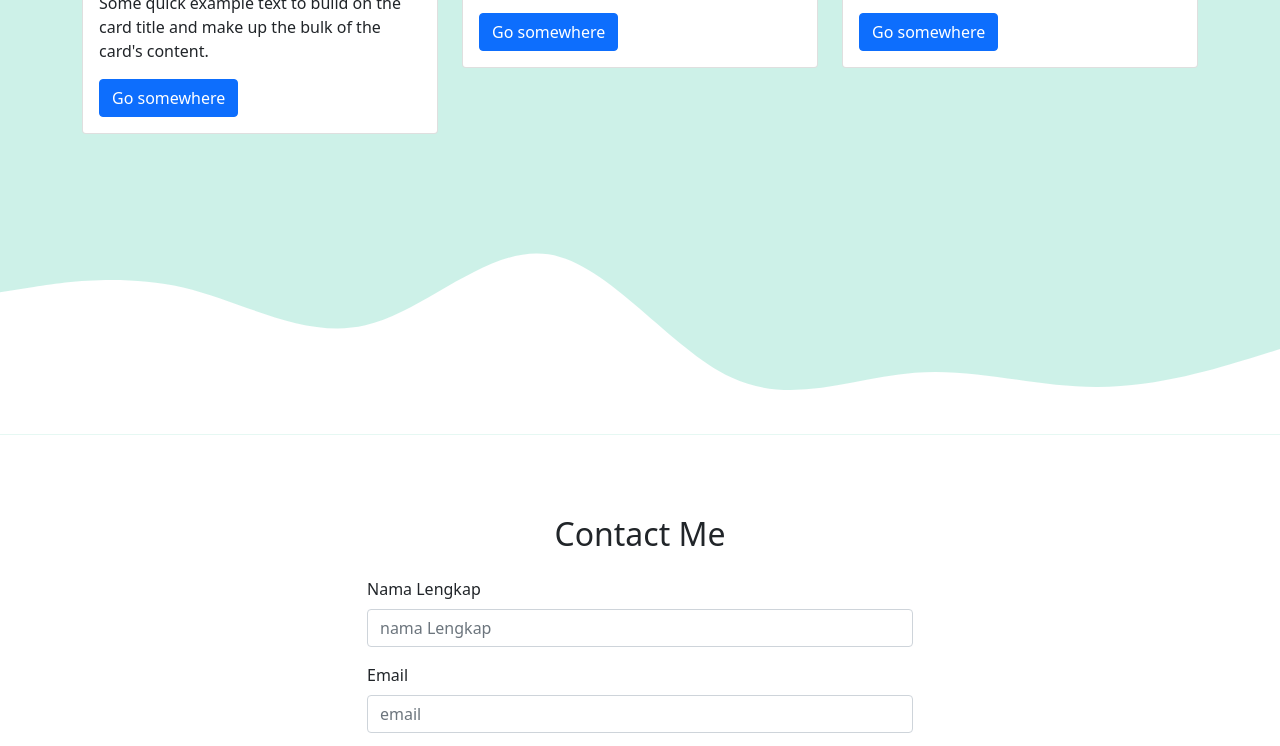
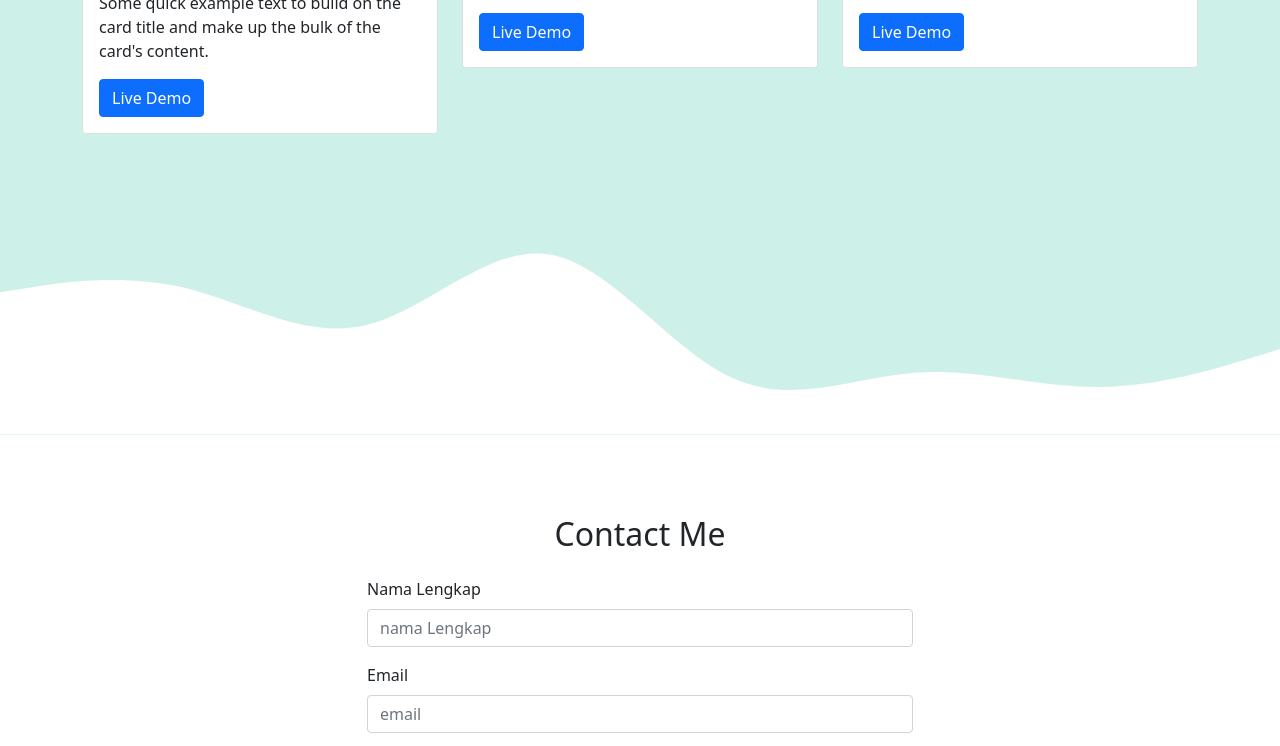
Before and after one commit to EvanBahr/botsrap1, a plain HTML site: page index.html in a window 1280 px wide. Shown: the part 2121-2867 px from the top of the page. Drawn offline with nearby package versions, Linux system fonts and the light colour scheme.

Commit message:
menambahkan link link untuk tiap portfolio

```diff
--- a/index.html
+++ b/index.html
@@ -177,7 +177,9 @@
                   Some quick example text to build on the card title and make up
                   the bulk of the card's content.
                 </p>
-                <a href="#" class="btn btn-primary">Go somewhere</a>
+                <a href="https://evan-net.vercel.app/" class="btn btn-primary"
+                  >Live Demo</a
+                >
               </div>
             </div>
           </div>
@@ -190,7 +192,11 @@
                   Some quick example text to build on the card title and make up
                   the bulk of the card's content.
                 </p>
-                <a href="#" class="btn btn-primary">Go somewhere</a>
+                <a
+                  href="https://evan-simple-cashier.vercel.app/"
+                  class="btn btn-primary"
+                  >Live Demo</a
+                >
               </div>
             </div>
           </div>
@@ -203,7 +209,7 @@
                   Some quick example text to build on the card title and make up
                   the bulk of the card's content.
                 </p>
-                <a href="#" class="btn btn-primary">Go somewhere</a>
+                <a href="#" class="btn btn-primary">Live Demo</a>
               </div>
             </div>
           </div>
```
